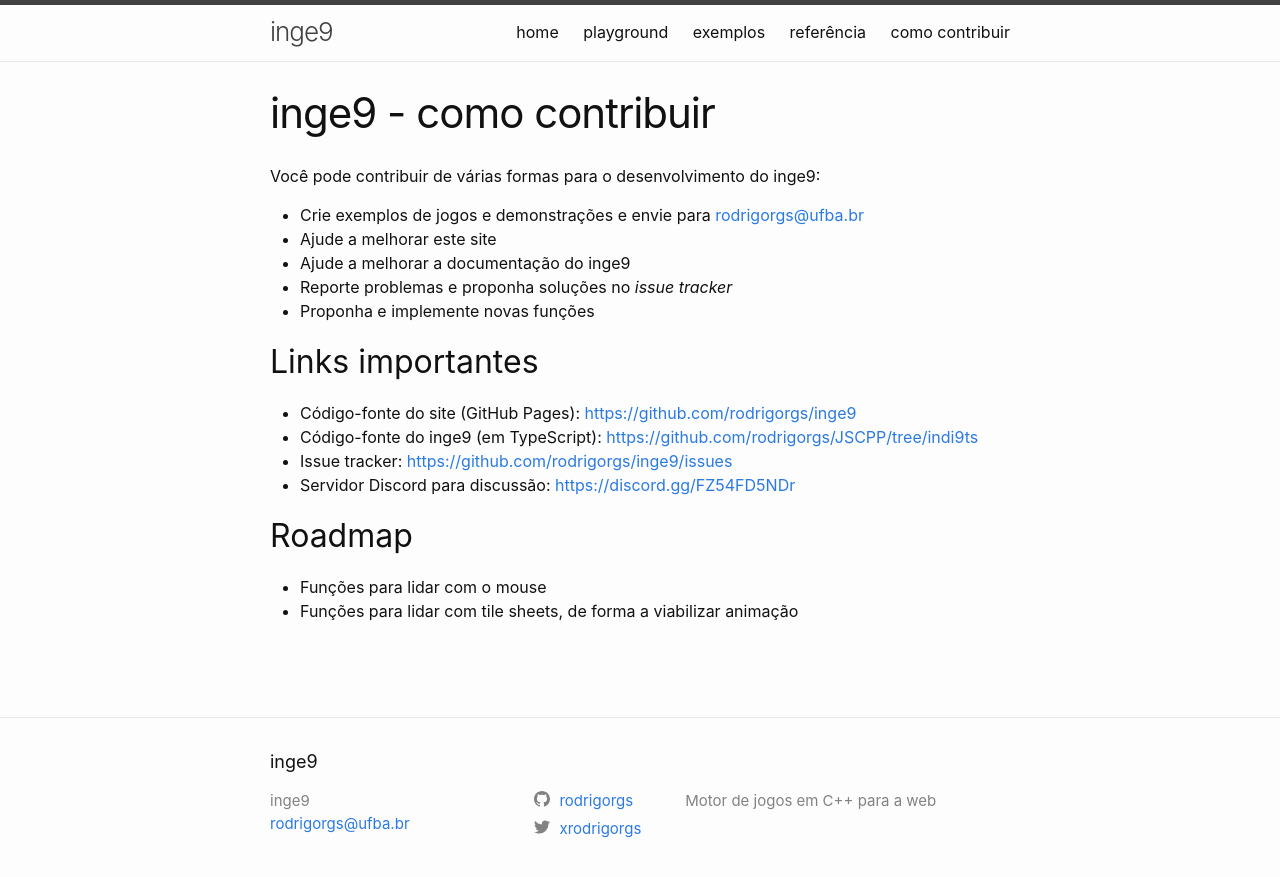
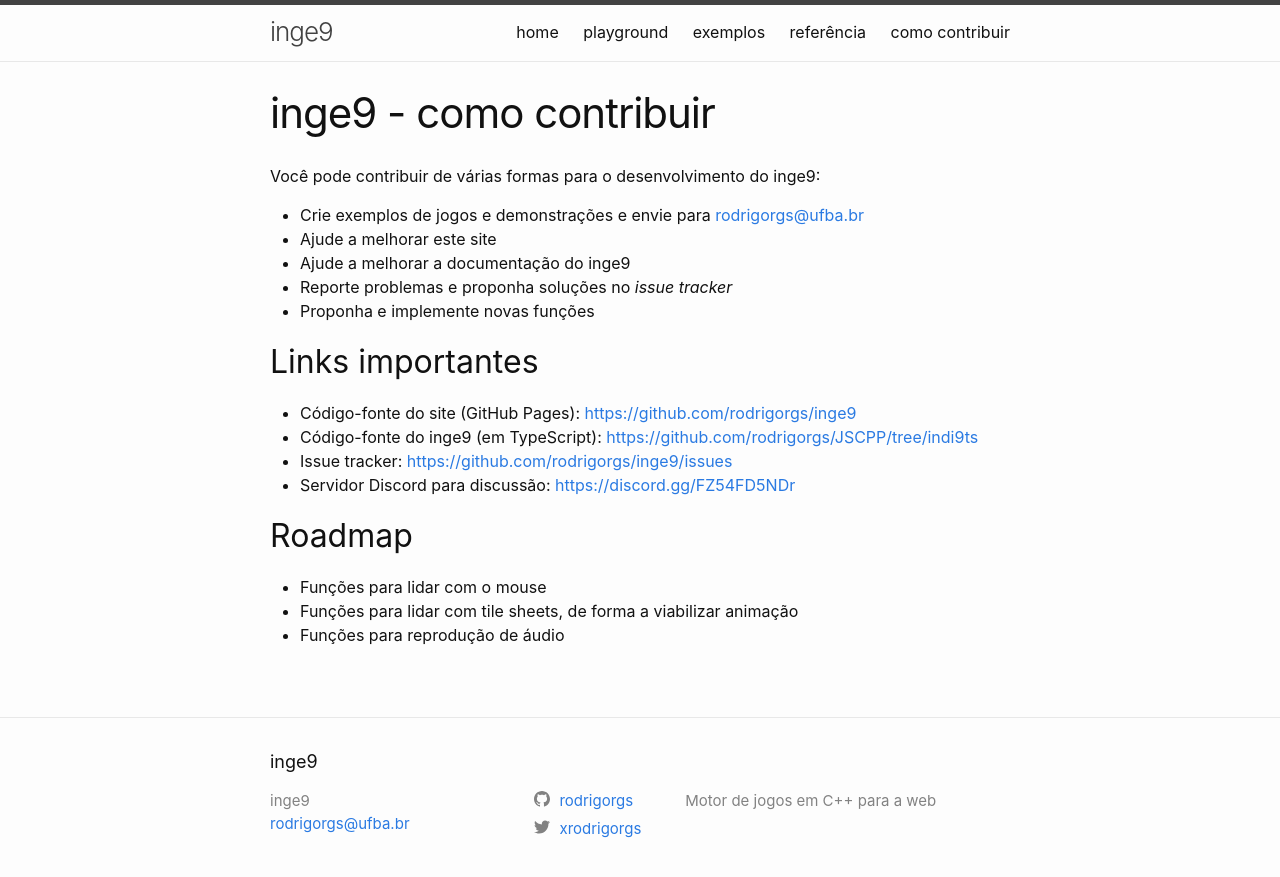
Before and after one commit to rodrigorgs/inge9, a Jekyll site: the page built from contribuir.md, in a window 1280 px wide. Shown: the top 877 px of the page. Built offline with Jekyll 4.4.1, drawn with Linux system fonts in a browser that asks for light colours.

Commit message:
Adiciona item de roadmap

```diff
--- a/contribuir.md
+++ b/contribuir.md
@@ -23,3 +23,4 @@
 
 - Funções para lidar com o mouse
 - Funções para lidar com tile sheets, de forma a viabilizar animação
+- Funções para reprodução de áudio
```
